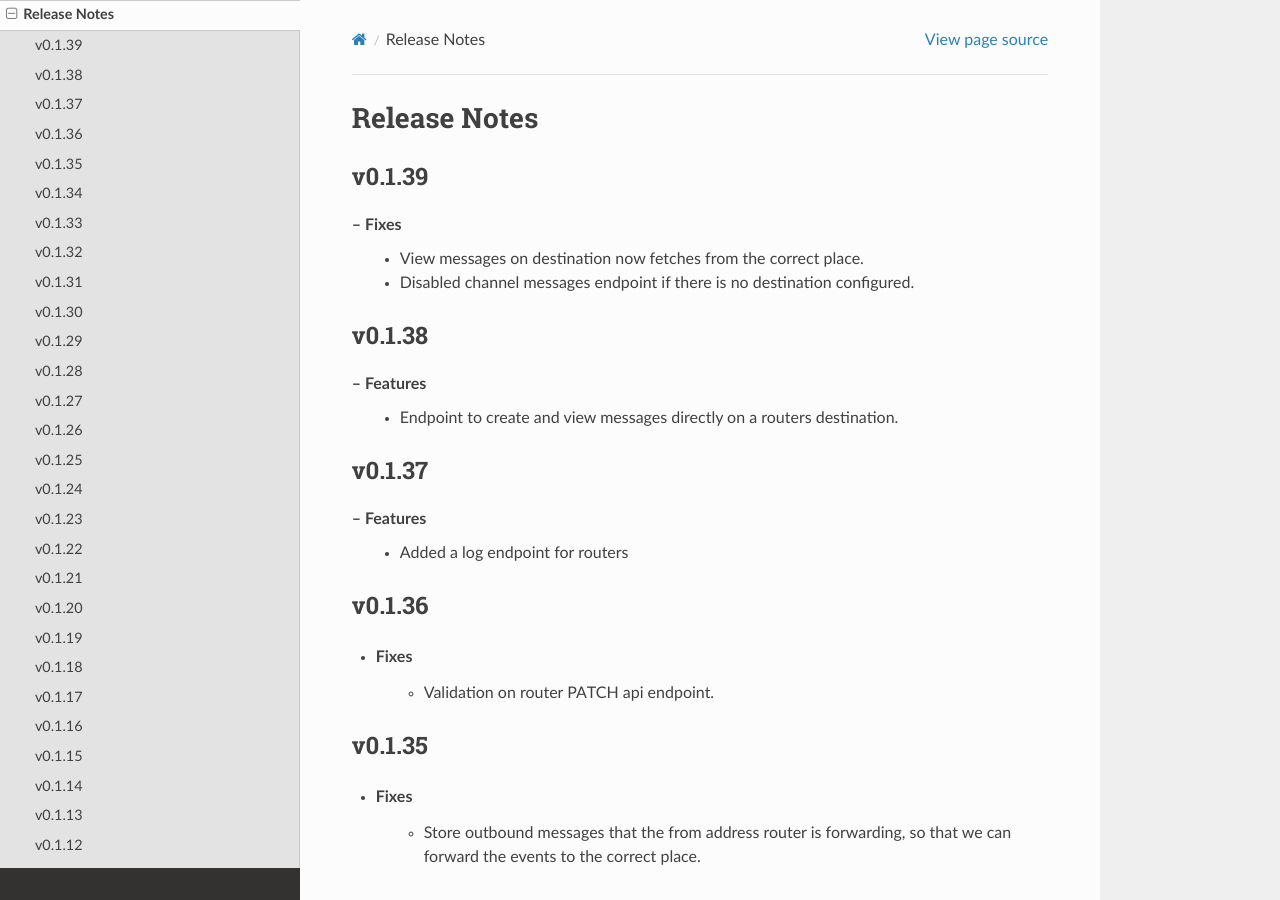
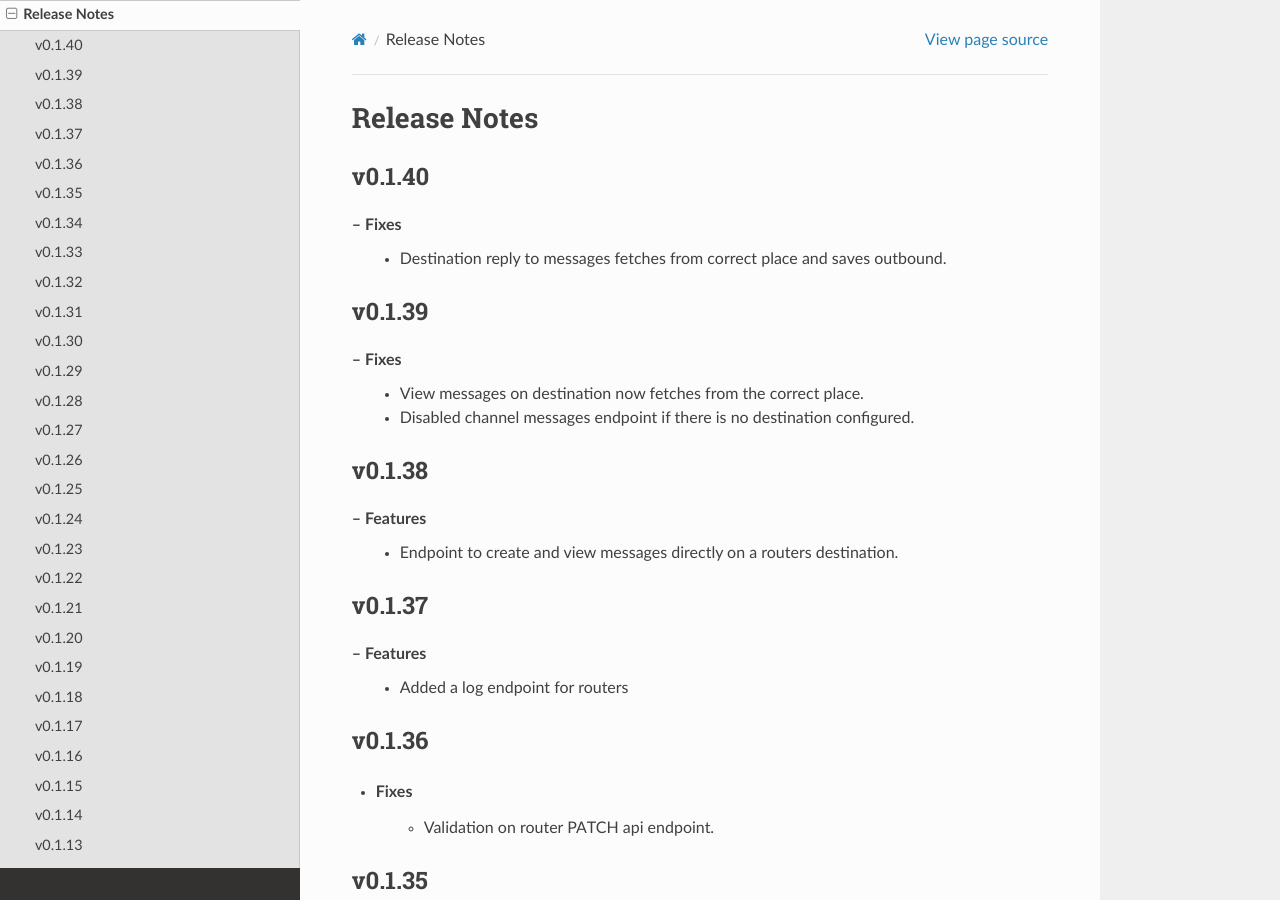
Before and after one commit to praekeltfoundation/junebug, a Sphinx documentation site: the page built from docs/release-notes.rst, in a window 1280 px wide and 900 px high. Built offline with Sphinx 7.4.7 and the Read the Docs theme 2.0.0, drawn with Linux system fonts in a browser that asks for light colours; pages that are not in the unit, such as notebooks, are missing from menus.

Commit message:
Release 0.1.40

```diff
--- a/docs/conf.py
+++ b/docs/conf.py
@@ -61,7 +61,7 @@ copyright = u'2015, Praekelt Foundation'
 # The short X.Y version.
 version = '0.1'
 # The full version, including alpha/beta/rc tags.
-release = '0.1.39'
+release = '0.1.40'
 
 # The language for content autogenerated by Sphinx. Refer to documentation
 # for a list of supported languages.
--- a/docs/release-notes.rst
+++ b/docs/release-notes.rst
@@ -2,6 +2,14 @@
 
 Release Notes
 =============
+
+v0.1.40
+-------
+.. Pull requests 169
+
+-- Fixes
+    - Destination reply to messages fetches from correct place and saves
+      outbound.
 
 v0.1.39
 -------
--- a/junebug/__init__.py
+++ b/junebug/__init__.py
@@ -29,4 +29,4 @@ if r is not None:
 from junebug.api import JunebugApi  # noqa
 
 __all__ = ['JunebugApi']
-__version__ = '0.1.39'
+__version__ = '0.1.40'
--- a/setup.py
+++ b/setup.py
@@ -8,7 +8,7 @@ def read_file(filename):
 
 setup(
     name='junebug',
-    version='0.1.39',
+    version='0.1.40',
     url='http://github.com/praekelt/junebug',
     license='BSD',
     description=(
```
